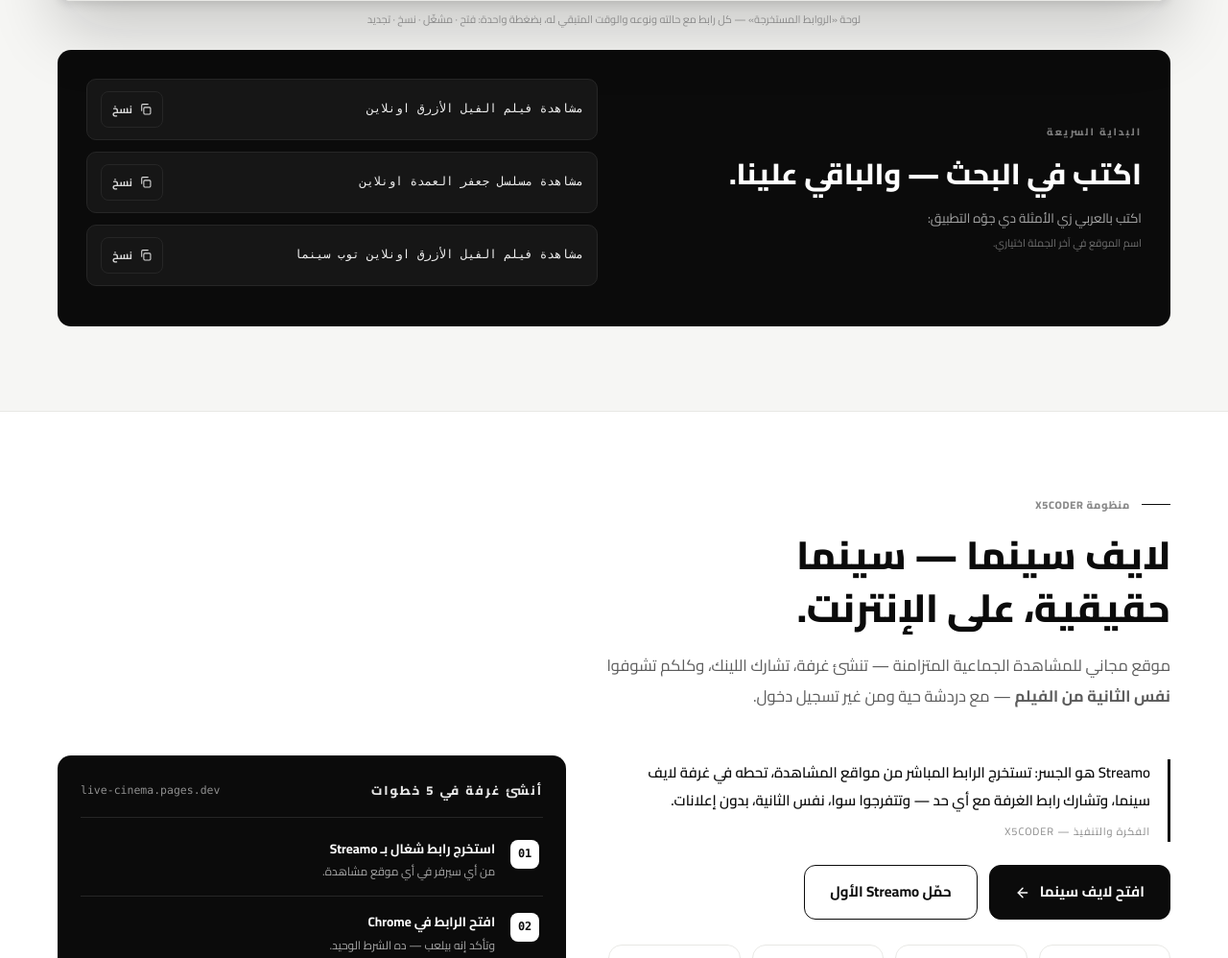
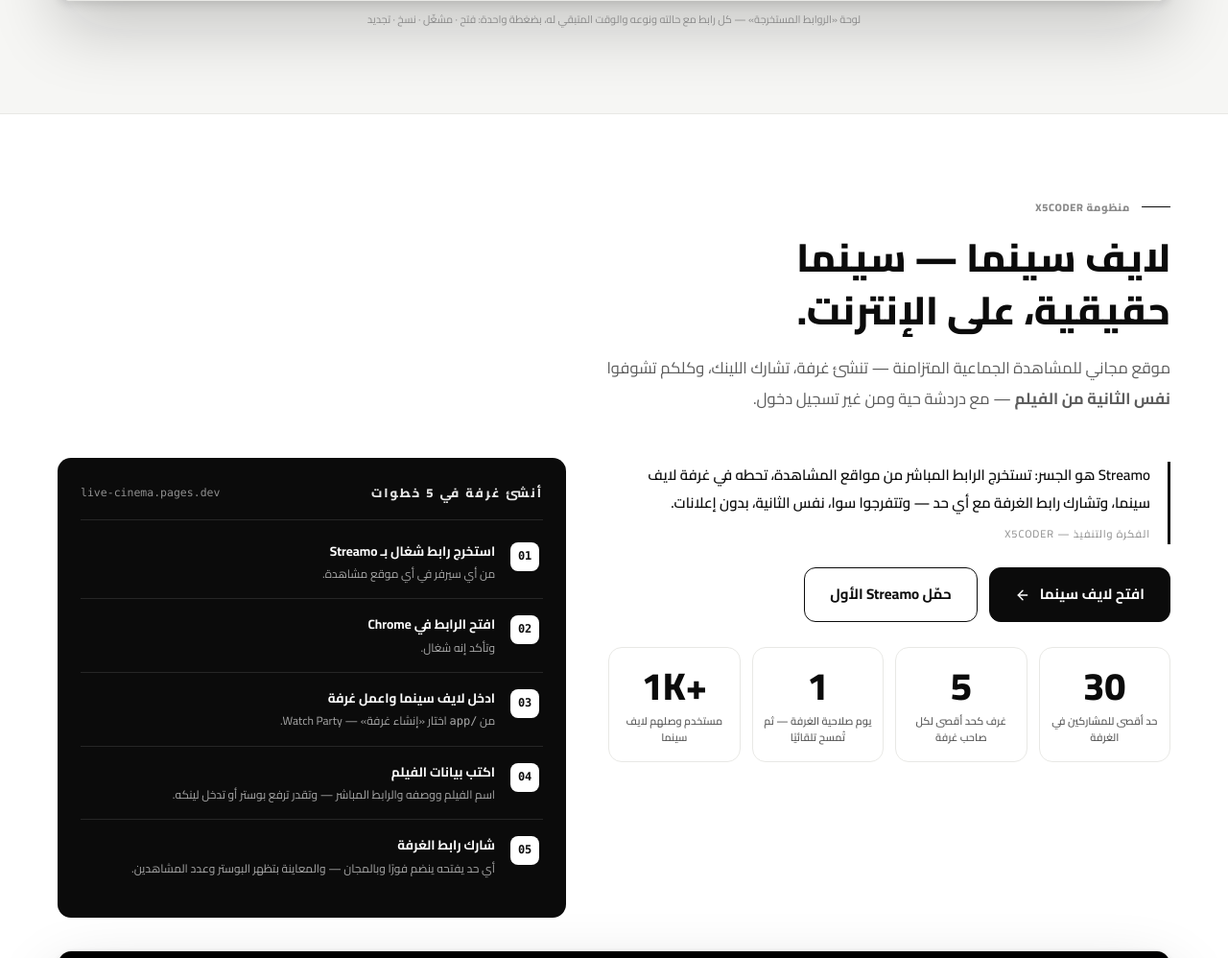
Before and after one commit to X5Coder/Streamo, a plain HTML site: page website/index.html in a window 1280 px wide. Shown: the part 2914-3912 px from the top of the page at 96% size. Drawn offline with Linux system fonts and the light colour scheme.

Commit message:
Site: remove Quick Start section, 3-day -> 1-day room expiry, step 02 wording

```diff
--- a/website/assets/css/style.css
+++ b/website/assets/css/style.css
@@ -61,8 +61,8 @@ html[lang="ar"] :focus-visible { outline-offset: 3px; }
 
 /* منع تجاوز المحتوى الأفقي داخل الشبكات والفليكس */
 .hero-grid > *, .features-grid > *, .steps-grid > *, .result-panel > *,
-.quickstart > *, .lc-grid > *, .lc-numbers > *, .lc-features > *, .dl-grid > *,
-.query-box, .query-box code, .table-wrap, .panel, .card, .step, .dl-card,
+.lc-grid > *, .lc-numbers > *, .lc-features > *, .dl-grid > *,
+.table-wrap, .panel, .card, .step, .dl-card,
 .lc-item, .num-cell, .dl-file, .footer-top > * { min-width: 0; }
 
 /* ============ شريط تقدّم التمرير والقراءة ============ */
@@ -250,23 +250,6 @@ table.rtable { width: 100%; min-width: 480px; border-collapse: collapse; font-si
 .mini-Shot:hover img { transform: translateY(-5px); }
 .mini-Shot figcaption { font-size: 11px; color: var(--faint); margin-top: 10px; text-align: center; }
 
-/* ============ كوخ البداية السريع (أسود) ============ */
-.quickstart {
-  background: var(--dark); color: #fff; border-radius: var(--radius);
-  padding: 30px; display: grid; grid-template-columns: 1fr 1fr; gap: 34px; align-items: center;
-}
-.qs-eyebrow { font-size: 10.5px; letter-spacing: .18em; font-weight: 800; color: #7d7d7d; text-transform: uppercase; margin-bottom: 12px; }
-.qs-title { font-size: clamp(1.35rem, 2.6vw, 1.9rem); font-weight: 800; letter-spacing: -.02em; line-height: 1.25; margin-bottom: 12px; }
-html[lang="ar"] .qs-title { letter-spacing: 0; line-height: 1.45; }
-.qs-text { color: var(--dark-muted); font-size: 13.5px; line-height: 1.85; }
-.qs-text b { color: #fff; }
-.query-box { display: flex; align-items: center; gap: 10px; background: var(--dark-2); border: 1px solid var(--dark-line); border-radius: var(--radius-sm); padding: 12px 14px; margin-bottom: 12px; }
-.query-box code { font-family: var(--font-mono); font-size: 12.5px; color: #f0f0f0; flex: 1; direction: rtl; overflow-x: auto; white-space: nowrap; scrollbar-width: none; }
-.query-box code::-webkit-scrollbar { display: none; }
-.copy-btn { display: inline-flex; align-items: center; gap: 7px; font-size: 11px; font-weight: 700; color: #d8d8d8; background: transparent; border: 1px solid var(--dark-line); border-radius: 8px; padding: 8px 11px; transition: all .2s; flex-shrink: 0; }
-.copy-btn:hover { background: #fff; border-color: #fff; color: var(--ink); }
-.qs-foot { font-size: 11px; color: #6f6f6f; margin-top: 4px; }
-
 /* ============ لايف سينما ============ */
 .lc-grid { display: grid; grid-template-columns: 1.05fr .95fr; gap: 44px; align-items: start; margin-bottom: 34px; }
 .lc-quote { border-inline-start: 3px solid var(--ink); padding-inline-start: 18px; margin: 22px 0; font-size: 15px; font-weight: 600; line-height: 1.9; color: var(--ink); }
@@ -378,7 +361,6 @@ html[lang="ar"] .f-col a:hover { transform: translateX(-4px); }
   .hero-grid { grid-template-columns: 1fr; gap: 40px; }
   .hero-sub { font-size: 16px; }
   .result-panel { grid-template-columns: 1fr; }
-  .quickstart { grid-template-columns: 1fr; padding: 24px; gap: 22px; }
   .lc-grid { grid-template-columns: 1fr; gap: 26px; }
   .lc-features { grid-template-columns: 1fr; }
   .lc-item:nth-last-child(-n+2) { border-bottom: 1px solid var(--line); }
@@ -406,7 +388,6 @@ html[lang="ar"] .f-col a:hover { transform: translateX(-4px); }
   .hero { padding: 26px 0 36px; }
   .hero-ctas { gap: 10px; }
   .section { padding: 52px 0; }
-  .quickstart { padding: 18px; gap: 18px; }
   .dl-card { padding: 22px 18px; }
   .mini-Shot figcaption { font-size: 10px; }
   .header-actions .icon-btn { display: none; }
--- a/website/index.html
+++ b/website/index.html
@@ -228,19 +228,6 @@
       <figcaption>لوحة «الروابط المستخرجة» — كل رابط مع حالته ونوعه والوقت المتبقي له، بضغطة واحدة: فتح · مشغّل · نسخ · تجديد</figcaption>
     </figure>
 
-    <div class="quickstart reveal" style="--d:.1s; margin-top:22px">
-      <div>
-        <div class="qs-eyebrow">البداية السريعة</div>
-        <h3 class="qs-title">اكتب في البحث — والباقي علينا.</h3>
-        <p class="qs-text">اكتب بالعربي زي الأمثلة دي جوّه التطبيق:</p>
-        <p class="qs-foot">اسم الموقع في آخر الجملة اختياري.</p>
-      </div>
-      <div>
-        <div class="query-box"><code>مشاهدة فيلم الفيل الأزرق اونلاين</code><button class="copy-btn" data-done="تم النسخ"><svg width="13" height="13" viewBox="0 0 24 24" fill="none" stroke="currentColor" stroke-width="2" stroke-linecap="round" stroke-linejoin="round"><rect x="9" y="9" width="13" height="13" rx="2"/><path d="M5 15V5a2 2 0 0 1 2-2h10"/></svg><span>نسخ</span></button></div>
-        <div class="query-box"><code>مشاهدة مسلسل جعفر العمدة اونلاين</code><button class="copy-btn" data-done="تم النسخ"><svg width="13" height="13" viewBox="0 0 24 24" fill="none" stroke="currentColor" stroke-width="2" stroke-linecap="round" stroke-linejoin="round"><rect x="9" y="9" width="13" height="13" rx="2"/><path d="M5 15V5a2 2 0 0 1 2-2h10"/></svg><span>نسخ</span></button></div>
-        <div class="query-box"><code>مشاهدة فيلم الفيل الأزرق اونلاين توب سينما</code><button class="copy-btn" data-done="تم النسخ"><svg width="13" height="13" viewBox="0 0 24 24" fill="none" stroke="currentColor" stroke-width="2" stroke-linecap="round" stroke-linejoin="round"><rect x="9" y="9" width="13" height="13" rx="2"/><path d="M5 15V5a2 2 0 0 1 2-2h10"/></svg><span>نسخ</span></button></div>
-      </div>
-    </div>
   </div>
 </section>
 
@@ -265,7 +252,7 @@
         <div class="lc-numbers" role="presentation" style="margin:26px 0 0">
           <div class="num-cell reveal" style="--d:0s"><div class="n">30</div><div class="l">حد أقصى للمشاركين في الغرفة</div></div>
           <div class="num-cell reveal" style="--d:.07s"><div class="n">5</div><div class="l">غرف كحد أقصى لكل صاحب غرفة</div></div>
-          <div class="num-cell reveal" style="--d:.14s"><div class="n">3</div><div class="l">أيام صلاحية الغرفة — ثم تُمسح تلقائيًا</div></div>
+          <div class="num-cell reveal" style="--d:.14s"><div class="n">1</div><div class="l">يوم صلاحية الغرفة — ثم تُمسح تلقائيًا</div></div>
           <div class="num-cell reveal" style="--d:.21s"><div class="n">+1K</div><div class="l">مستخدم وصلهم لايف سينما</div></div>
         </div>
       </div>
@@ -276,7 +263,7 @@
           <a href="https://live-cinema.pages.dev/" target="_blank" rel="noopener">live-cinema.pages.dev</a>
         </div>
         <div class="p-step"><div class="p-num">01</div><div><h4>استخرج رابط شغال بـ Streamo</h4><p>من أي سيرفر في أي موقع مشاهدة.</p></div></div>
-        <div class="p-step"><div class="p-num">02</div><div><h4>افتح الرابط في Chrome</h4><p>وتأكد إنه بيلعب — ده الشرط الوحيد.</p></div></div>
+        <div class="p-step"><div class="p-num">02</div><div><h4>افتح الرابط في Chrome</h4><p>وتأكد إنه شغال.</p></div></div>
         <div class="p-step"><div class="p-num">03</div><div><h4>ادخل لايف سينما واعمل غرفة</h4><p>من <span style="font-family:var(--font-mono)">/app</span> اختار «إنشاء غرفة» — Watch Party.</p></div></div>
         <div class="p-step"><div class="p-num">04</div><div><h4>اكتب بيانات الفيلم</h4><p>اسم الفيلم ووصفه والرابط المباشر — وتقدر ترفع بوستر أو تدخل لينكه.</p></div></div>
         <div class="p-step"><div class="p-num">05</div><div><h4>شارك رابط الغرفة</h4><p>أي حد يفتحه ينضم فورًا وبالمجان — والمعاينة بتظهر البوستر وعدد المشاهدين.</p></div></div>
```
Also changed, not shown: website/en/index.html (+2 -15 lines).
